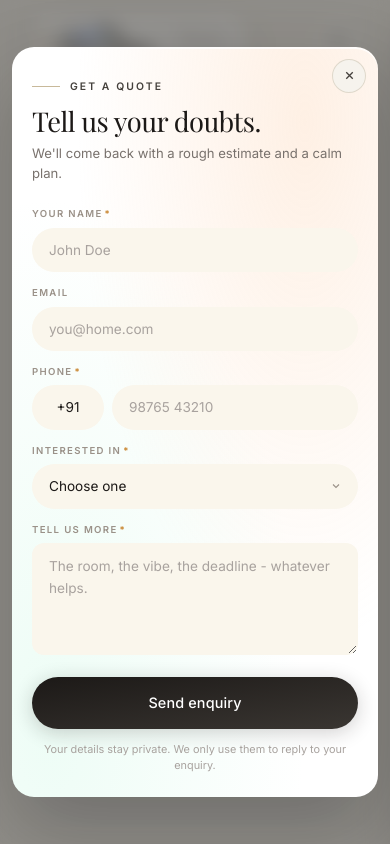
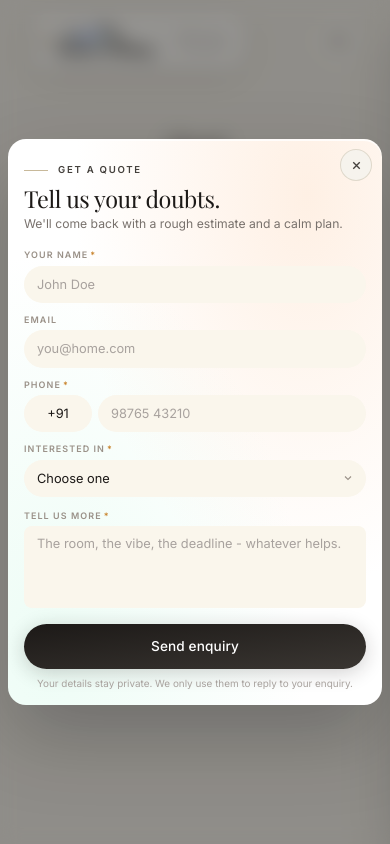
Before and after one commit to ArchitaAgrawal25/Samar_traders, a React (Vite) app in the folder samar-traders/: page /about in a window 390 px wide. Built offline with nearby package versions, Linux system fonts and the light colour scheme; a web font is replaced by a local one.

Commit message:
get quote fixed for smaller screens

```diff
--- a/samar-traders/src/components/QuoteModal.jsx
+++ b/samar-traders/src/components/QuoteModal.jsx
@@ -25,6 +25,7 @@ export function QuoteModalProvider({ children }) {
 
   useEffect(() => {
     const already = sessionStorage.getItem("samar_quote_shown");
+
     if (!already) {
       const t = setTimeout(() => {
         setIsOpen(true);
@@ -44,22 +45,26 @@ export function QuoteModalProvider({ children }) {
 }
 
 const inputClass =
-  "w-full rounded-full border-[1.5px] border-transparent bg-[#faf6ec] px-4 py-[11px] font-sans text-[0.85rem] text-stone-900 outline-none transition-[border-color,box-shadow] duration-200 placeholder:text-stone-400 focus:border-[rgba(200,185,155,0.8)] focus:shadow-[0_0_0_3px_rgba(200,185,155,0.15)] disabled:cursor-not-allowed disabled:opacity-70";
+  "w-full rounded-full border-[1.5px] border-transparent bg-[#faf6ec] px-3 py-2 font-sans text-[0.8rem] text-stone-900 outline-none transition-[border-color,box-shadow] duration-200 placeholder:text-stone-400 focus:border-[rgba(200,185,155,0.8)] focus:shadow-[0_0_0_3px_rgba(200,185,155,0.15)] disabled:cursor-not-allowed disabled:opacity-70 sm:px-4 sm:py-[11px] sm:text-[0.85rem]";
 
 const inputErrorClass =
   "border-amber-300 shadow-[0_0_0_3px_rgba(251,191,36,0.12)] focus:border-amber-300 focus:shadow-[0_0_0_3px_rgba(251,191,36,0.12)]";
 
 function Field({ label, required, error, children }) {
   return (
-    <div className="flex flex-col gap-1.5">
-      <label className="font-sans text-[0.6rem] font-semibold uppercase tracking-[0.14em] text-[#9a9188]">
+    <div className="flex flex-col gap-1 sm:gap-1.5">
+      <label className="font-sans text-[0.56rem] font-semibold uppercase tracking-[0.12em] text-[#9a9188] sm:text-[0.6rem] sm:tracking-[0.14em]">
         {label}
         {required && <span className="ml-0.5 text-[#c8822a]">*</span>}
       </label>
 
       {children}
 
-      {error && <span className="font-sans text-[0.65rem] text-amber-600">{error}</span>}
+      {error && (
+        <span className="font-sans text-[0.6rem] leading-tight text-amber-600 sm:text-[0.65rem]">
+          {error}
+        </span>
+      )}
     </div>
   );
 }
@@ -78,29 +83,46 @@ function ThankYou({ onClose }) {
   return (
     <div
       ref={innerRef}
-      className="flex min-h-[320px] flex-col items-center justify-center gap-[18px] px-5 py-10 text-center sm:min-h-[340px] sm:px-9 sm:pb-11 sm:pt-[52px]"
+      className="flex min-h-[280px] flex-col items-center justify-center gap-4 px-5 py-8 text-center sm:min-h-[340px] sm:gap-[18px] sm:px-9 sm:pb-11 sm:pt-[52px]"
     >
-      <div className="flex h-16 w-16 items-center justify-center rounded-full border-2 border-emerald-400/50 bg-emerald-200/45">
-        <svg width="28" height="28" viewBox="0 0 24 24" fill="none" stroke="#1c1917" strokeWidth="2" strokeLinecap="round" strokeLinejoin="round">
+      <div className="flex h-14 w-14 items-center justify-center rounded-full border-2 border-emerald-400/50 bg-emerald-200/45 sm:h-16 sm:w-16">
+        <svg
+          width="28"
+          height="28"
+          viewBox="0 0 24 24"
+          fill="none"
+          stroke="#1c1917"
+          strokeWidth="2"
+          strokeLinecap="round"
+          strokeLinejoin="round"
+        >
           <circle cx="12" cy="12" r="10" />
           <path d="M8 12l3 3 5-5" />
         </svg>
       </div>
 
-      <h2 className="m-0 font-serif text-[clamp(1.8rem,4vw,2.4rem)] font-normal tracking-[-0.02em] text-stone-900">
+      <h2 className="m-0 font-serif text-[clamp(1.6rem,4vw,2.4rem)] font-normal tracking-[-0.02em] text-stone-900">
         Thank you.
       </h2>
 
-      <p className="m-0 max-w-[300px] font-sans text-[0.9rem] leading-relaxed text-stone-500">
+      <p className="m-0 max-w-[300px] font-sans text-[0.82rem] leading-relaxed text-stone-500 sm:text-[0.9rem]">
         Your enquiry has reached us. We'll write back within a working day, often sooner.
       </p>
 
       <button
+        type="button"
         onClick={onClose}
-        className="mt-2.5 inline-flex items-center gap-2 rounded-full border-0 bg-stone-900 px-8 py-[13px] font-sans text-[0.875rem] font-medium text-white shadow-[0_4px_18px_rgba(28,25,23,0.22)] transition duration-200 hover:scale-[1.04] hover:shadow-[0_6px_24px_rgba(28,25,23,0.32)]"
+        className="mt-1 inline-flex items-center gap-2 rounded-full border-0 bg-stone-900 px-7 py-3 font-sans text-[0.82rem] font-medium text-white shadow-[0_4px_18px_rgba(28,25,23,0.22)] transition duration-200 hover:scale-[1.04] hover:shadow-[0_6px_24px_rgba(28,25,23,0.32)] sm:mt-2.5 sm:px-8 sm:py-[13px] sm:text-[0.875rem]"
       >
         Close
-        <svg width="14" height="14" viewBox="0 0 24 24" fill="none" stroke="currentColor" strokeWidth="2.2">
+        <svg
+          width="14"
+          height="14"
+          viewBox="0 0 24 24"
+          fill="none"
+          stroke="currentColor"
+          strokeWidth="2.2"
+        >
           <path d="M5 12h14M12 5l7 7-7 7" />
         </svg>
       </button>
@@ -141,7 +163,12 @@ export function QuoteModal({ onClose }) {
   const [errors, setErrors] = useState({});
 
   useLayoutEffect(() => {
-    gsap.fromTo(overlayRef.current, { opacity: 0 }, { opacity: 1, duration: 0.3, ease: "power2.out" });
+    gsap.fromTo(
+      overlayRef.current,
+      { opacity: 0 },
+      { opacity: 1, duration: 0.3, ease: "power2.out" }
+    );
+
     gsap.fromTo(
       panelRef.current,
       { opacity: 0, y: 36, scale: 0.97 },
@@ -151,6 +178,7 @@ export function QuoteModal({ onClose }) {
 
   const handleClose = useCallback(() => {
     gsap.to(overlayRef.current, { opacity: 0, duration: 0.22 });
+
     gsap.to(panelRef.current, {
       opacity: 0,
       y: 24,
@@ -172,43 +200,42 @@ export function QuoteModal({ onClose }) {
 
   useEffect(() => {
     document.body.style.overflow = "hidden";
+
     return () => {
       document.body.style.overflow = "";
     };
   }, []);
 
- const validate = () => {
+  const validate = () => {
     const e = {};
 
-    // Name check
     if (!fields.name.trim()) {
       e.name = "Please enter your name";
     }
 
-    // Email check — valid format if provided
-    if (fields.email.trim() && !/^[^\s@]+@[^\s@]+\.[^\s@]+$/.test(fields.email.trim())) {
+    if (
+      fields.email.trim() &&
+      !/^[^\s@]+@[^\s@]+\.[^\s@]+$/.test(fields.email.trim())
+    ) {
       e.email = "Please enter a valid email address";
     }
 
-    // Country code check
     if (!fields.countryCode.trim()) {
       e.countryCode = "Please select a country code";
     }
 
-    // Phone check — must be exactly 10 digits
     const phoneDigits = fields.phone.replace(/\D/g, "");
+
     if (!fields.phone.trim()) {
       e.phone = "Please enter a phone number";
     } else if (phoneDigits.length !== 10) {
       e.phone = "Phone number must be exactly 10 digits";
     }
 
-    // Interest check
     if (!fields.interest.trim()) {
       e.interest = "Please choose what you are interested in";
     }
 
-    // Message check
     if (!fields.message.trim()) {
       e.message = "Please tell us a bit more";
     }
@@ -216,12 +243,16 @@ export function QuoteModal({ onClose }) {
     return e;
   };
 
- const handleSubmit = async () => {
+  const handleSubmit = async () => {
     const e = validate();
 
     if (Object.keys(e).length) {
       setErrors(e);
-      gsap.fromTo(formRef.current, { x: -6 }, { x: 0, duration: 0.4, ease: "elastic.out(1,0.4)" });
+      gsap.fromTo(
+        formRef.current,
+        { x: -6 },
+        { x: 0, duration: 0.4, ease: "elastic.out(1,0.4)" }
+      );
       return;
     }
 
@@ -249,6 +280,7 @@ export function QuoteModal({ onClose }) {
           message: fields.message,
         }),
       });
+
       setStep("done");
     } catch (err) {
       console.error("Submission error:", err);
@@ -258,7 +290,10 @@ export function QuoteModal({ onClose }) {
 
   const set = (key) => (e) => {
     setFields((f) => ({ ...f, [key]: e.target.value }));
-    if (errors[key]) setErrors((er) => ({ ...er, [key]: undefined }));
+
+    if (errors[key]) {
+      setErrors((er) => ({ ...er, [key]: undefined }));
+    }
   };
 
   const overlayClick = (e) => {
@@ -269,23 +304,27 @@ export function QuoteModal({ onClose }) {
     <div
       ref={overlayRef}
       onClick={overlayClick}
-      className="fixed inset-0 z-[9999] flex items-center justify-center bg-[rgba(20,18,14,0.45)] p-3 backdrop-blur-[10px] sm:p-4"
+      className="fixed inset-0 z-[9999] flex items-center justify-center bg-[rgba(20,18,14,0.45)] p-2 backdrop-blur-[10px] sm:p-4"
     >
       <div
         ref={panelRef}
-        className="relative max-h-[92vh] w-full max-w-[520px] overflow-y-auto rounded-[22px] bg-white shadow-[0_32px_80px_rgba(0,0,0,0.22),0_2px_0_rgba(255,255,255,0.8)_inset] sm:rounded-[28px]"
-        style={{
-          backgroundImage:
-            "radial-gradient(ellipse at 80% 10%, rgba(252,195,148,0.25) 0%, transparent 55%), radial-gradient(ellipse at 10% 90%, rgba(167,243,208,0.2) 0%, transparent 55%)",
-        }}
+        className="relative max-h-[96vh] w-full max-w-[520px] overflow-y-auto rounded-[18px] bg-white bg-[radial-gradient(ellipse_at_80%_10%,rgba(252,195,148,0.25)_0%,transparent_55%),radial-gradient(ellipse_at_10%_90%,rgba(167,243,208,0.2)_0%,transparent_55%)] shadow-[0_32px_80px_rgba(0,0,0,0.22),0_2px_0_rgba(255,255,255,0.8)_inset] sm:max-h-[92vh] sm:rounded-[28px]"
       >
         {step !== "sending" && (
           <button
+            type="button"
             onClick={handleClose}
             aria-label="Close"
-            className="absolute right-3 top-3 z-10 flex h-[34px] w-[34px] items-center justify-center rounded-full border border-[rgba(200,190,170,0.5)] bg-[#f5f3ee]/90 transition duration-200 hover:scale-110 hover:bg-[#e7e3dc] sm:right-4 sm:top-4"
+            className="absolute right-2.5 top-2.5 z-10 flex h-8 w-8 items-center justify-center rounded-full border border-[rgba(200,190,170,0.5)] bg-[#f5f3ee]/90 transition duration-200 hover:scale-110 hover:bg-[#e7e3dc] sm:right-4 sm:top-4 sm:h-[34px] sm:w-[34px]"
           >
-            <svg width="13" height="13" viewBox="0 0 24 24" fill="none" stroke="#44403c" strokeWidth="2.5">
+            <svg
+              width="13"
+              height="13"
+              viewBox="0 0 24 24"
+              fill="none"
+              stroke="#44403c"
+              strokeWidth="2.5"
+            >
               <path d="M18 6L6 18M6 6l12 12" />
             </svg>
           </button>
@@ -294,25 +333,25 @@ export function QuoteModal({ onClose }) {
         {step === "done" ? (
           <ThankYou onClose={handleClose} />
         ) : (
-          <div ref={formRef} className="px-5 pb-6 pt-8 sm:px-8 sm:pb-8 sm:pt-9">
-            <div className="mb-6 sm:mb-7">
-              <div className="mb-3 flex items-center gap-2.5">
-                <span className="inline-block h-px w-7 shrink-0 bg-[#c8b99a]" />
-                <span className="font-sans text-[0.65rem] font-extrabold uppercase tracking-[0.2em] text-stone-700">
+          <div ref={formRef} className="px-4 pb-4 pt-6 sm:px-8 sm:pb-8 sm:pt-9">
+            <div className="mb-4 sm:mb-7">
+              <div className="mb-2.5 flex items-center gap-2.5 sm:mb-3">
+                <span className="inline-block h-px w-6 shrink-0 bg-[#c8b99a] sm:w-7" />
+                <span className="font-sans text-[0.6rem] font-extrabold uppercase tracking-[0.18em] text-stone-700 sm:text-[0.65rem] sm:tracking-[0.2em]">
                   Get a Quote
                 </span>
               </div>
 
-              <h2 className="m-0 mb-1.5 pr-8 font-serif text-[clamp(1.45rem,7vw,2.2rem)] font-normal leading-[1.12] tracking-[-0.02em] text-stone-900 sm:pr-0">
+              <h2 className="m-0 mb-1 pr-8 font-serif text-[clamp(1.25rem,6vw,2.2rem)] font-normal leading-[1.05] tracking-[-0.02em] text-stone-900 sm:mb-1.5 sm:pr-0 sm:leading-[1.12]">
                 Tell us your doubts.
               </h2>
 
-              <p className="m-0 font-sans text-[0.82rem] leading-[1.55] text-stone-500">
+              <p className="m-0 font-sans text-[0.76rem] leading-[1.35] text-stone-500 sm:text-[0.82rem] sm:leading-[1.55]">
                 We'll come back with a rough estimate and a calm plan.
               </p>
             </div>
 
-            <div className="mb-3.5 grid grid-cols-1 gap-x-4 gap-y-3.5 sm:grid-cols-2">
+            <div className="mb-3 grid grid-cols-1 gap-x-4 gap-y-2.5 sm:mb-3.5 sm:grid-cols-2 sm:gap-y-3.5">
               <Field label="Your Name" required error={errors.name}>
                 <input
                   type="text"
@@ -331,12 +370,12 @@ export function QuoteModal({ onClose }) {
                   onChange={set("email")}
                   placeholder="you@home.com"
                   disabled={step === "sending"}
-                  className={inputClass}
+                  className={`${inputClass} ${errors.email ? inputErrorClass : ""}`}
                 />
               </Field>
 
               <Field label="Phone" required error={errors.phone || errors.countryCode}>
-                <div className="grid grid-cols-[72px_1fr] gap-2">
+                <div className="grid grid-cols-[68px_1fr] gap-1.5 sm:grid-cols-[72px_1fr] sm:gap-2">
                   <select
                     value={fields.countryCode}
                     onChange={set("countryCode")}
@@ -370,13 +409,14 @@ export function QuoteModal({ onClose }) {
                     value={fields.interest}
                     onChange={set("interest")}
                     disabled={step === "sending"}
-                    className={`${inputClass} appearance-none pr-9 ${
+                    className={`${inputClass} appearance-none pr-8 sm:pr-9 ${
                       fields.interest ? "text-stone-900" : "text-stone-400"
                     } ${errors.interest ? inputErrorClass : ""}`}
                   >
                     <option value="" disabled>
                       Choose one
                     </option>
+
                     {INTERESTS.map((item) => (
                       <option key={item} value={item}>
                         {item}
@@ -391,7 +431,7 @@ export function QuoteModal({ onClose }) {
                     fill="none"
                     stroke="#9a9188"
                     strokeWidth="2.2"
-                    className="pointer-events-none absolute right-4 top-1/2 -translate-y-1/2"
+                    className="pointer-events-none absolute right-3 top-1/2 -translate-y-1/2 sm:right-4"
                   >
                     <path d="M6 9l6 6 6-6" />
                   </svg>
@@ -399,15 +439,15 @@ export function QuoteModal({ onClose }) {
               </Field>
             </div>
 
-            <div className="mb-[22px]">
+            <div className="mb-4 sm:mb-[22px]">
               <Field label="Tell Us More" required error={errors.message}>
                 <textarea
                   value={fields.message}
                   onChange={set("message")}
                   placeholder="The room, the vibe, the deadline - whatever helps."
-                  rows={4}
+                  rows={3}
                   disabled={step === "sending"}
-                  className={`${inputClass} min-h-[108px] resize-y rounded-xl leading-relaxed ${
+                  className={`${inputClass} min-h-[82px] resize-none rounded-lg leading-snug sm:min-h-[108px] sm:resize-y sm:rounded-xl sm:leading-relaxed ${
                     errors.message ? inputErrorClass : ""
                   }`}
                 />
@@ -415,13 +455,22 @@ export function QuoteModal({ onClose }) {
             </div>
 
             <button
+              type="button"
               onClick={handleSubmit}
               disabled={step === "sending"}
-              className="flex w-full items-center justify-center gap-2.5 rounded-full border-0 bg-gradient-to-br from-stone-900 to-[#3a3632] p-[15px] font-sans text-[0.9rem] font-medium tracking-[0.01em] text-white shadow-[0_4px_20px_rgba(28,25,23,0.2)] transition duration-200 hover:scale-[1.02] hover:shadow-[0_6px_28px_rgba(28,25,23,0.3)] disabled:cursor-not-allowed disabled:bg-none disabled:bg-stone-700 disabled:hover:scale-100"
+              className="flex w-full items-center justify-center gap-2.5 rounded-full border-0 bg-gradient-to-br from-stone-900 to-[#3a3632] p-3 font-sans text-[0.85rem] font-medium tracking-[0.01em] text-white shadow-[0_4px_20px_rgba(28,25,23,0.2)] transition duration-200 hover:scale-[1.02] hover:shadow-[0_6px_28px_rgba(28,25,23,0.3)] disabled:cursor-not-allowed disabled:bg-none disabled:bg-stone-700 disabled:hover:scale-100 sm:p-[15px] sm:text-[0.9rem]"
             >
               {step === "sending" ? (
                 <>
-                  <svg width="16" height="16" viewBox="0 0 24 24" fill="none" stroke="currentColor" strokeWidth="2.2" className="animate-spin">
+                  <svg
+                    width="16"
+                    height="16"
+                    viewBox="0 0 24 24"
+                    fill="none"
+                    stroke="currentColor"
+                    strokeWidth="2.2"
+                    className="animate-spin"
+                  >
                     <path d="M12 2v4M12 18v4M4.93 4.93l2.83 2.83M16.24 16.24l2.83 2.83M2 12h4M18 12h4M4.93 19.07l2.83-2.83M16.24 7.76l2.83-2.83" />
                   </svg>
                   Sending...
@@ -431,7 +480,7 @@ export function QuoteModal({ onClose }) {
               )}
             </button>
 
-            <p className="m-0 mt-3 text-center font-sans text-[0.68rem] leading-normal text-stone-400">
+            <p className="m-0 mt-2 text-center font-sans text-[0.62rem] leading-tight text-stone-400 sm:mt-3 sm:text-[0.68rem] sm:leading-normal">
               Your details stay private. We only use them to reply to your enquiry.
             </p>
           </div>
```
